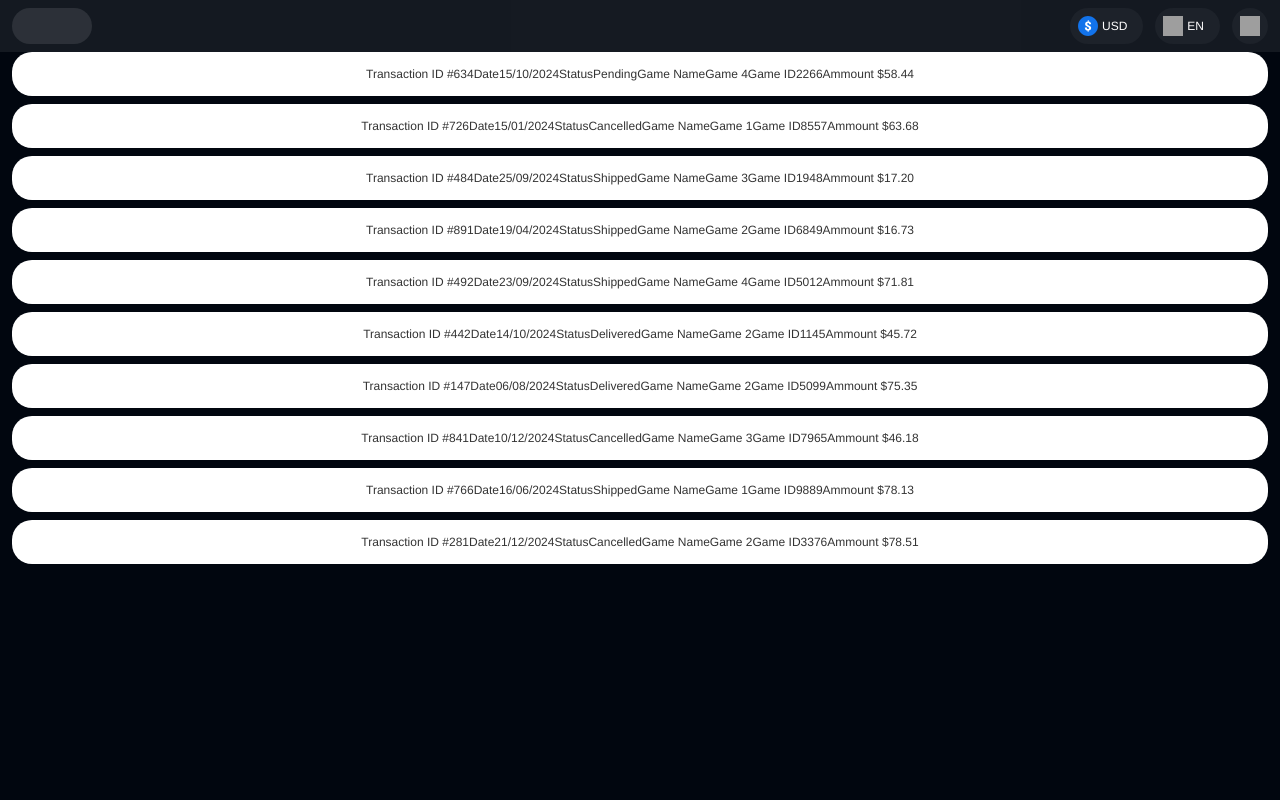
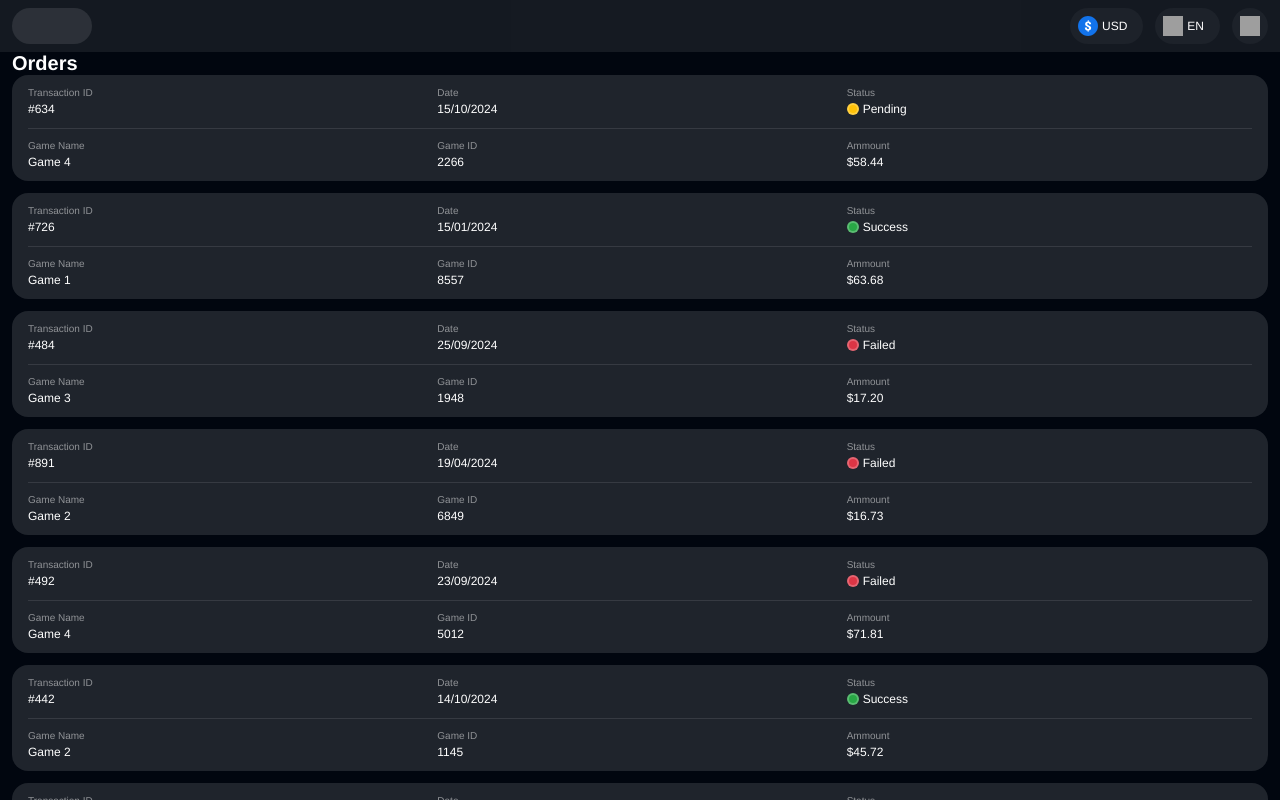
Before and after one commit to sunri5e/-GmStrX, a Next.js app: page /orders in a window 1280 px wide. Built offline with nearby package versions, Linux system fonts and the light colour scheme; grey boxes are pictures that could not be loaded.

Commit message:
feat: :sparkles: orders list

```diff
--- a/app/orders/page.tsx
+++ b/app/orders/page.tsx
@@ -1,68 +1,28 @@
 import Link from "next/link";
+import { OrderStatus } from "@/utils/types";
+import { generateOrders } from "@/utils/helperFuncs";
+import OrderCard from "@/components/OrderCard";
 
-function generateOrders(count: number): Array<{
-  orderId: string;
-  orderDate: string;
-  orderStatus: string;
-  gameName: string;
-  gameID: string;
-  amount: string;
-}> {
-  const statuses = ["Pending", "Delivered", "Cancelled", "Shipped"];
-  const games = ["Game 1", "Game 2", "Game 3", "Game 4"];
-
-  return Array.from({ length: count }, () => {
-    const orderId = (Math.floor(Math.random() * 1000) + 100).toString();
-    const gameID = (Math.floor(Math.random() * 10000) + 1000).toString();
-    const orderDate = new Date(
-      2024,
-      Math.floor(Math.random() * 12),
-      Math.floor(Math.random() * 28) + 1,
-    ).toLocaleDateString("en-GB");
-
-    return {
-      orderId,
-      orderDate,
-      orderStatus: statuses[Math.floor(Math.random() * statuses.length)],
-      gameName: games[Math.floor(Math.random() * games.length)],
-      gameID,
-      amount: (Math.random() * (100 - 10) + 10).toFixed(2),
-    };
-  });
-}
+const colorMap = {
+  Pending: "#FFC107",
+  Success: "#28A745",
+  Failed: "#DC3545",
+};
 
 export default function Orders() {
   const orders = generateOrders(10);
   return (
-    <ul>
-      {orders.map((order) => (
-        <li key={order.orderId}>
-          <Link href={`/orders/${order.orderId}`} className="app-btn">
-            <div>
-              <span>Transaction ID</span> #{order.orderId}
-            </div>
-            <div>
-              <span>Date</span>
-              {order.orderDate}
-            </div>
-            <div>
-              <span>Status</span>
-              {order.orderStatus}
-            </div>
-            <div>
-              <span>Game Name</span>
-              {order.gameName}
-            </div>
-            <div>
-              <span>Game ID</span>
-              {order.gameID}
-            </div>
-            <div>
-              <span>Ammount</span> ${order.amount}
-            </div>
-          </Link>
-        </li>
+    <>
+      <h1>Orders</h1>
+      {orders.map((order, i) => (
+        <Link
+          href={`/orders/${order.orderId}`}
+          className={`app-h-block ${i > 0 ? "app-h-mt-3" : ""}`}
+          key={order.orderId}
+        >
+          <OrderCard {...order} statusColor={colorMap[order.orderStatus as OrderStatus]} />
+        </Link>
       ))}
-    </ul>
+    </>
   );
 }
--- /dev/null
+++ b/components/OrderCard.tsx
@@ -0,0 +1,36 @@
+import { Order } from "@/utils/types";
+
+export default function OrderCard(props: Order & { statusColor: string }) {
+  const { statusColor, ...order } = props;
+  return (
+    <div className="app-card">
+      <div className="app-card__item">
+        <span className="app-card__item-label">Transaction ID</span>
+        <span>#{order.orderId}</span>
+      </div>
+      <div className="app-card__item">
+        <span className="app-card__item-label">Date</span>
+        <span>{order.orderDate}</span>
+      </div>
+      <div className="app-card__item">
+        <span className="app-card__item-label">Status</span>
+        <span className="app-l-flex-row app-l-flex-row__align-center">
+          <i className="app-status-icon app-h-mr-1" style={{ backgroundColor: statusColor }}></i>{" "}
+          {order.orderStatus}
+        </span>
+      </div>
+      <div className="app-card__item">
+        <span className="app-card__item-label">Game Name</span>
+        <span>{order.gameName}</span>
+      </div>
+      <div className="app-card__item">
+        <span className="app-card__item-label">Game ID</span>
+        <span>{order.gameID}</span>
+      </div>
+      <div className="app-card__item">
+        <span className="app-card__item-label">Ammount</span>
+        <span>${order.amount}</span>
+      </div>
+    </div>
+  );
+}
--- /dev/null
+++ b/styles/_card.scss
@@ -0,0 +1,32 @@
+@use "./variables" as *;
+
+.app-card {
+  padding: $size-base * 3 $size-base * 4;
+  display: grid;
+  grid-template-columns: repeat(3, 1fr);
+  grid-gap: $size-base * 6 $size-base;
+  border-radius: var(--radius-16, 16px);
+  background: #1f242c;
+  &__item {
+    display: flex;
+    flex-direction: column;
+    gap: $size-base;
+    &:nth-child(4n) {
+      position: relative;
+      &::after {
+        content: "";
+        position: absolute;
+        top: -#{$size-base * 3};
+        left: 0;
+        width: calc(300% + $size-base * 2);
+        height: 1px;
+        background: rgba(#fff, 0.1);
+      }
+    }
+    &-label {
+      font-size: $fontSize-small;
+
+      color: $color-text-secondary;
+    }
+  }
+}
--- a/styles/_helpers.scss
+++ b/styles/_helpers.scss
@@ -2,6 +2,7 @@
 @use "_variables" as *;
 
 @include generateIndentation("app-h-mt", $indentationSteps, margin-top);
+@include generateIndentation("app-h-mr", $indentationSteps, margin-right);
 
 @include generateIndentation("app-h-pt", $indentationSteps, padding-top);
 @include generateIndentation("app-h-pr", $indentationSteps, padding-right);
@@ -16,3 +17,8 @@
     height: #{$i * 5%};
   }
 }
+
+// *** Display ***
+.app-h-block {
+  display: block !important;
+}
--- a/styles/_layout.scss
+++ b/styles/_layout.scss
@@ -17,4 +17,7 @@
   &__space-between {
     justify-content: space-between;
   }
+  &__align-center {
+    align-items: center;
+  }
 }
--- /dev/null
+++ b/styles/_misks.scss
@@ -0,0 +1,10 @@
+@use "./variables" as *;
+
+.app-status-icon {
+  display: inline-block;
+  width: $size-base * 3;
+  height: $size-base * 3;
+  border-radius: 50%;
+  background: #11b174;
+  border: 2px solid rgba(#fff, 0.24);
+}
--- a/styles/_typography.scss
+++ b/styles/_typography.scss
@@ -4,16 +4,4 @@ h1,
 .h1 {
   font-size: $fontSize-largest;
   line-height: 1.16;
-  margin-bottom: $size-base * 4;
 }
-
-ul {
-  list-style-type: none;
-  li + li {
-    margin-top: $size-base * 2;
-  }
-}
-
-.app-statement {
-  line-height: 1.8;
-}
--- a/styles/_variables.scss
+++ b/styles/_variables.scss
@@ -1,9 +1,10 @@
 $size-base: 4px;
 
-$indentationSteps: 0, 4, 7, 10, 13, 40, a;
+$indentationSteps: 0, 1, 3, 4, 7, 10, 13, 40, a;
 
 $color-bg: #01060f;
 $color-text: #fff;
+$color-text-secondary: rgba(#fff, 0.5);
 
 $fontSize-largest: 1.25rem; // 20px
 $fontSize-why1: 1.0625rem; // 17px
--- a/styles/main.scss
+++ b/styles/main.scss
@@ -5,4 +5,6 @@
 @use "./_layout";
 @use "./_buttons";
 @use "./_form";
+@use "./_card";
+@use "./_misks";
 @use "./_helpers";
--- /dev/null
+++ b/utils/helperFuncs.ts
@@ -0,0 +1,25 @@
+import { Order } from "./types";
+
+export function generateOrders(count: number): Array<Order> {
+  const statuses = ["Pending", "Success", "Failed"];
+  const games = ["Game 1", "Game 2", "Game 3", "Game 4"];
+
+  return Array.from({ length: count }, () => {
+    const orderId = (Math.floor(Math.random() * 1000) + 100).toString();
+    const gameID = (Math.floor(Math.random() * 10000) + 1000).toString();
+    const orderDate = new Date(
+      2024,
+      Math.floor(Math.random() * 12),
+      Math.floor(Math.random() * 28) + 1,
+    ).toLocaleDateString("en-GB");
+
+    return {
+      orderId,
+      orderDate,
+      orderStatus: statuses[Math.floor(Math.random() * statuses.length)],
+      gameName: games[Math.floor(Math.random() * games.length)],
+      gameID,
+      amount: (Math.random() * (100 - 10) + 10).toFixed(2),
+    };
+  });
+}
--- /dev/null
+++ b/utils/types.ts
@@ -0,0 +1,10 @@
+export interface Order {
+  orderId: string;
+  orderDate: string;
+  orderStatus: string;
+  gameName: string;
+  gameID: string;
+  amount: string;
+}
+
+export type OrderStatus = "Pending" | "Success" | "Failed";
```
